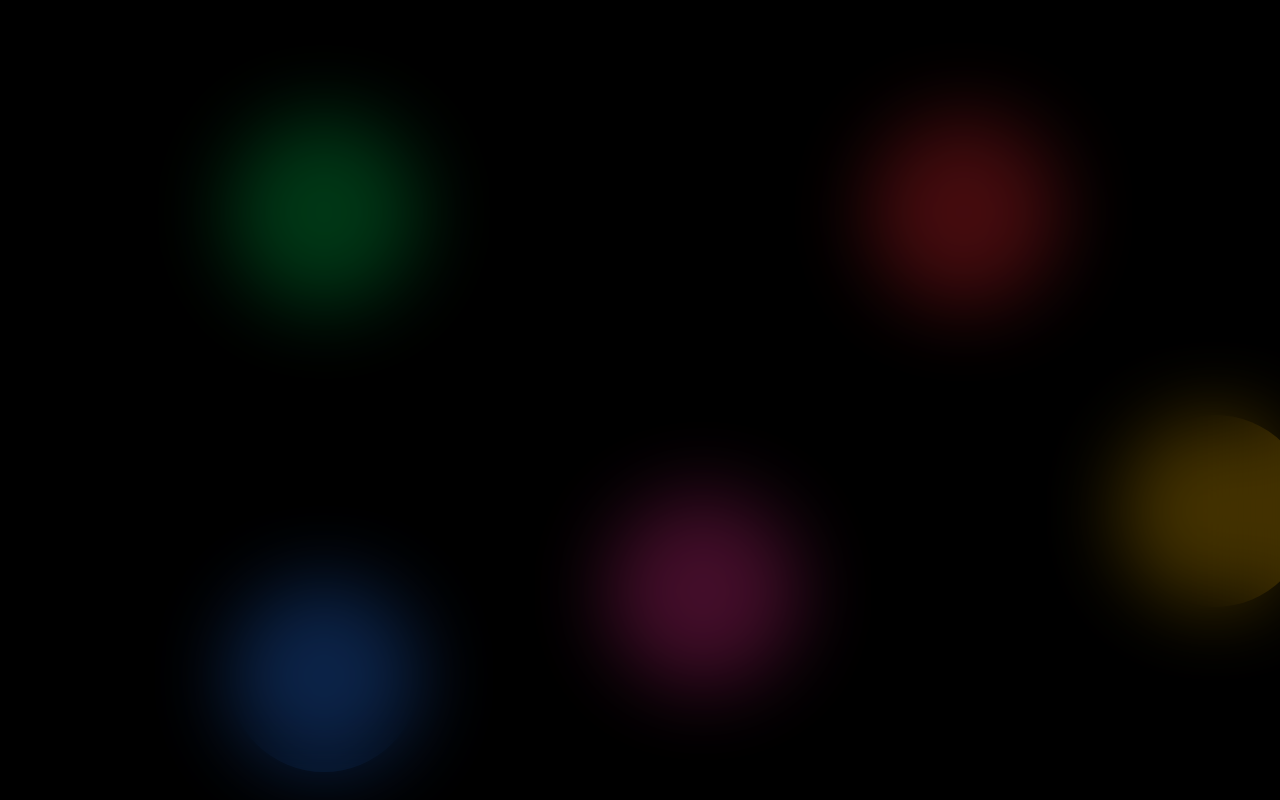
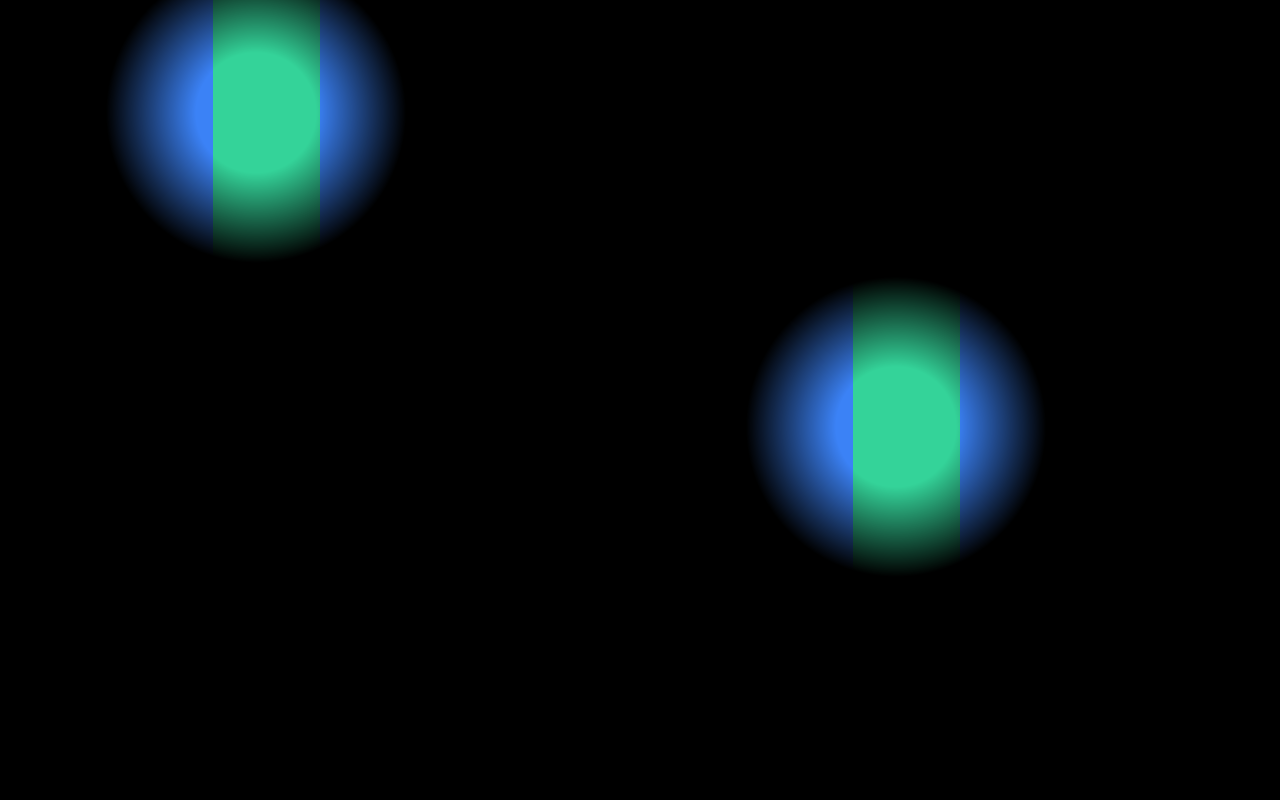
Before and after one commit to adeshingale3/wavy-patterns, a React (Vite) app: page / in a window 1280 px wide. Built offline with nearby package versions, Linux system fonts and the light colour scheme.

Commit message:
MaskedBG added

```diff
--- a/src/App.jsx
+++ b/src/App.jsx
@@ -1,12 +1,14 @@
 import React from 'react'
-import AnimatedBG from './compnents/AnimatedBG'
+import MaskedBG from './compnents/MaskedBG'
+
 
 const App = () => {
   return (
     <div className='h-screen w-screen'>
       {/* <FadingBG /> */}
       {/* <NameScroller /> */}
-      <AnimatedBG />
+      {/* <AnimatedBG /> */}
+      <MaskedBG />
     </div>
   )
 }
--- /dev/null
+++ b/src/compnents/MaskedBG.jsx
@@ -0,0 +1,109 @@
+import { useGSAP } from '@gsap/react'
+import gsap from 'gsap'
+import React from 'react'
+
+const MaskedBG = () => {
+  useGSAP(() => {
+    const container = document.querySelector('#masked-bg-container');
+
+    // Animate first circle
+    gsap.fromTo('#circle1',
+      {
+        y: -100,
+      },
+      {
+        y: 100,
+        duration: 5,
+        ease: 'power2.inOut',
+        repeat: -1,
+        yoyo: true,
+        onUpdate: function() {
+          const circle = document.querySelector('#circle1');
+          const rect = circle.getBoundingClientRect();
+          const x = (rect.left + rect.width/2) / window.innerWidth * 100;
+          const y = (rect.top + rect.height/2) / window.innerHeight * 100;
+          container.style.setProperty('--circle1-x', `${x}%`);
+          container.style.setProperty('--circle1-y', `${y}%`);
+        }
+      }
+    );
+
+    // Animate second circle
+    gsap.fromTo('#circle2',
+      {
+        y: -50,
+      },
+      {
+        y: 50,
+        duration: 3,
+        ease: 'power1.inOut',
+        repeat: -1,
+        yoyo: true,
+        onUpdate: function() {
+          const circle = document.querySelector('#circle2');
+          const rect = circle.getBoundingClientRect();
+          const x = (rect.left + rect.width/2) / window.innerWidth * 100;
+          const y = (rect.top + rect.height/2) / window.innerHeight * 100;
+          container.style.setProperty('--circle2-x', `${x}%`);
+          container.style.setProperty('--circle2-y', `${y}%`);
+        }
+      }
+    );
+  });
+  return (
+    <div id="masked-bg-container" className='z-[-999] w-screen h-screen overflow-hidden relative'>
+      <div className="relative w-full h-screen overflow-hidden">
+        {/* Black background */}
+        <div className="absolute inset-0 bg-black" />
+
+        {/* Circle masks */}
+        <div id="circle1" className="absolute w-[300px] h-[300px] rounded-full"
+          style={{
+            left: '20%',
+            top: '20%',
+            transform: 'translate(-50%, -50%)',
+            filter: 'blur(20px)',
+          }}
+        />
+        <div id="circle2" className="absolute w-[300px] h-[300px] rounded-full"
+          style={{
+            left: '70%',
+            top: '50%',
+            transform: 'translate(-50%, -50%)',
+            filter: 'blur(20px)',
+          }}
+        />
+
+        {/* Masked grid layer */}
+        <div className="absolute inset-0">
+          {/* Grid columns */}
+          <div className="absolute inset-0 flex"
+            style={{
+
+              WebkitMaskImage: `
+                radial-gradient(circle 150px at var(--circle1-x, 20%) var(--circle1-y, 20%), rgba(0,0,0,1) 40%, transparent 100%),
+                radial-gradient(circle 150px at var(--circle2-x, 70%) var(--circle2-y, 50%), rgba(0,0,0,1) 40%, transparent 100%)
+              `,
+              WebkitMaskRepeat: 'no-repeat',
+              maskComposite: 'source-in',
+            }}
+          >
+            {Array.from({ length: 12 }).map((_, i) => (
+              <div
+                key={i}
+                className="flex-1"
+                style={{
+                  backgroundColor: i % 2 === 0 ? '#34d399' : '#3b82f6'
+                }}
+              />
+            ))}
+          </div>
+        </div>
+
+
+      </div>
+    </div>
+  )
+}
+
+export default MaskedBG
```
